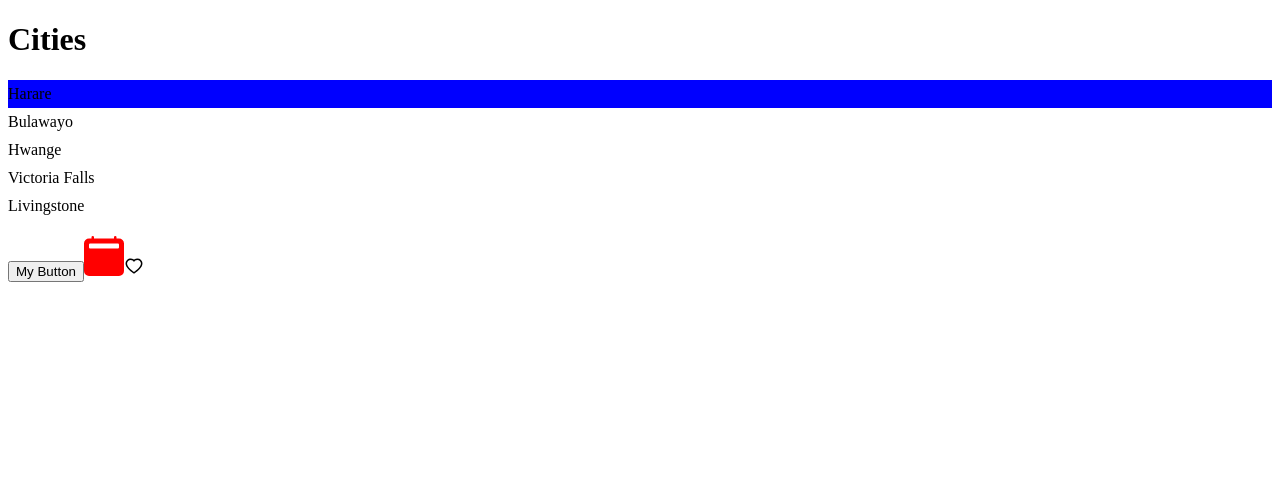
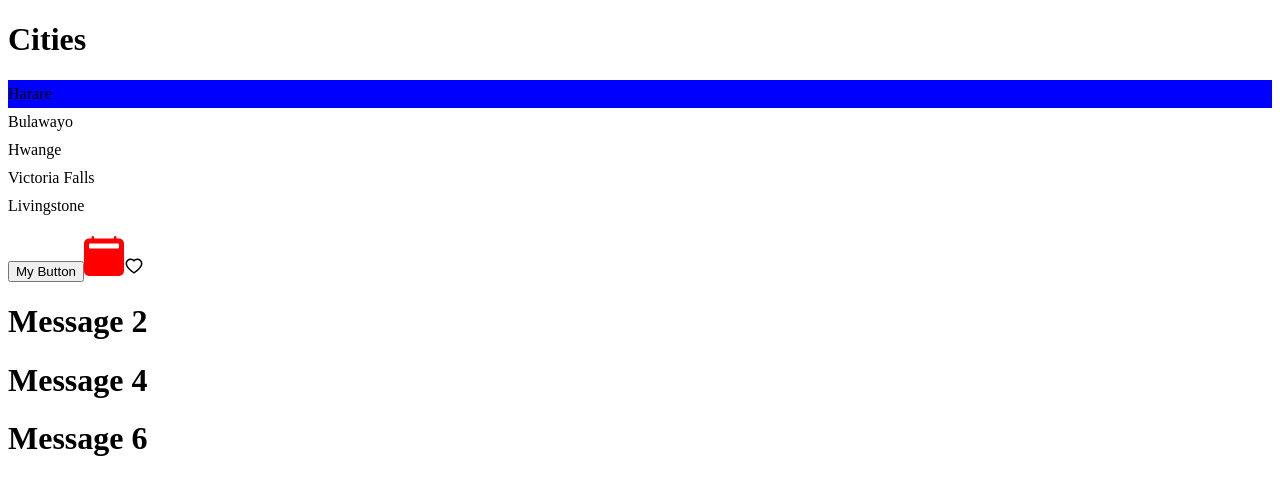
Before and after one commit to ntsambani-fms/vite-project-discover-video-games, a React (Vite) app: page / in a window 1280 px wide. Shown: the top 494 px of the page. Built offline with nearby package versions, Linux system fonts and the light colour scheme.

Commit message:
understanding strict mode

```diff
--- a/src/App.tsx
+++ b/src/App.tsx
@@ -4,15 +4,24 @@ import Button from "./components/Button/Button";
 import ListGroup from "./components/ListGroup";
 import { BsFillCalendar2Fill } from 'react-icons/bs';
 import Like from "./components/Like";
+import Message from "./Message";
 
 function App() {
   let items = ["Harare", "Bulawayo", "Hwange", "Victoria Falls", "Livingstone"];
 
   const [alertVisile, setArlertVisibility] = useState(false);
+  const [isVisible, setVisibility]= useState(false)
+
 
   const handleSelectItem = (item: string) => {
     console.log(item);
   };
+
+  const handleClick= () => {
+    setVisibility(true);
+    console.log(isVisible)
+
+  }
 
   return (
     <div>
@@ -24,9 +33,12 @@ function App() {
       {alertVisile &&<Alert onClose={()=>setArlertVisibility(false)}>
         Hello <span></span>Buhle
       </Alert>}
-      <Button color= 'secondary' onClick={() => setArlertVisibility(true)}>My Button</Button>
+      <Button color= 'secondary' onClick={handleClick}>My Button</Button>
       <BsFillCalendar2Fill color="red" size={40}/>
       <Like onClick={()=> console.log('clicked')}/>
+      <Message />
+      <Message />
+      <Message />
     </div>
   );
 }
--- a/src/Message.tsx
+++ b/src/Message.tsx
@@ -1,8 +1,12 @@
+let count = 0;
+
 function Message(){
+    console.log('Message called', count)
+    count++;
     const name =''
     if(name)
     return <h1> Hello, {name}</h1>
-    return <h1> Hello World</h1>
+        return <h1> Message {count}</h1>
 }
 
 export default Message;
```
